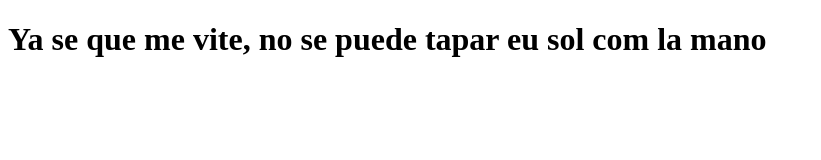
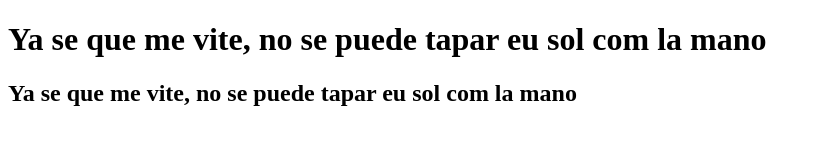
Before and after one commit to Vinesantos/Alura-Cursos, a plain HTML site: page index2.html in a window 1280 px wide. Shown: the whole page, without its empty margins (0-821 px from the left). Drawn offline with Linux system fonts and the light colour scheme.

Commit message:
testando alteração sem proxy

```diff
--- a/index2.html
+++ b/index2.html
@@ -7,6 +7,7 @@
 </head>
 <body>
     <h1>Ya se que me vite, no se puede tapar eu sol com la mano</h1>
+    <h2>Ya se que me vite, no se puede tapar eu sol com la mano</h2>
 
 </body>
 </html>
```
